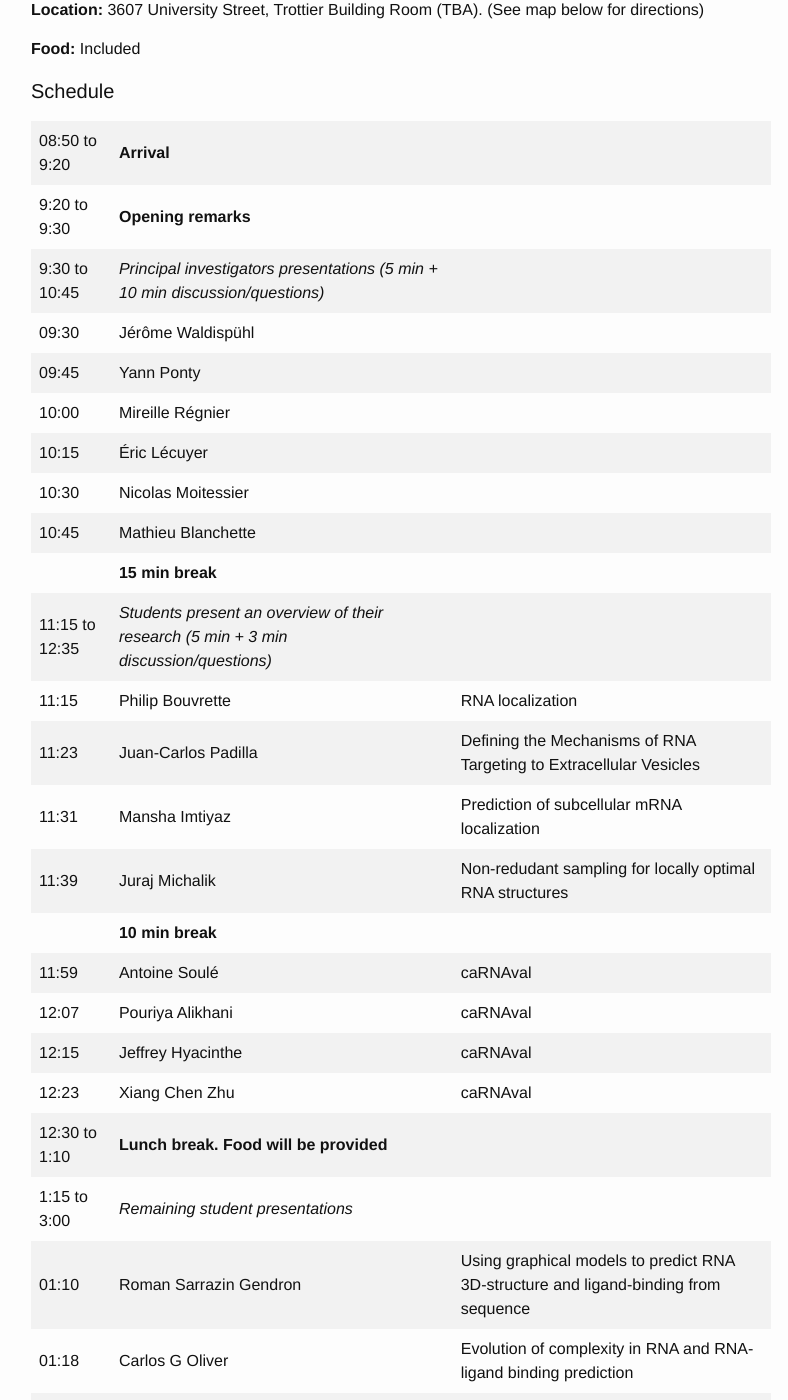
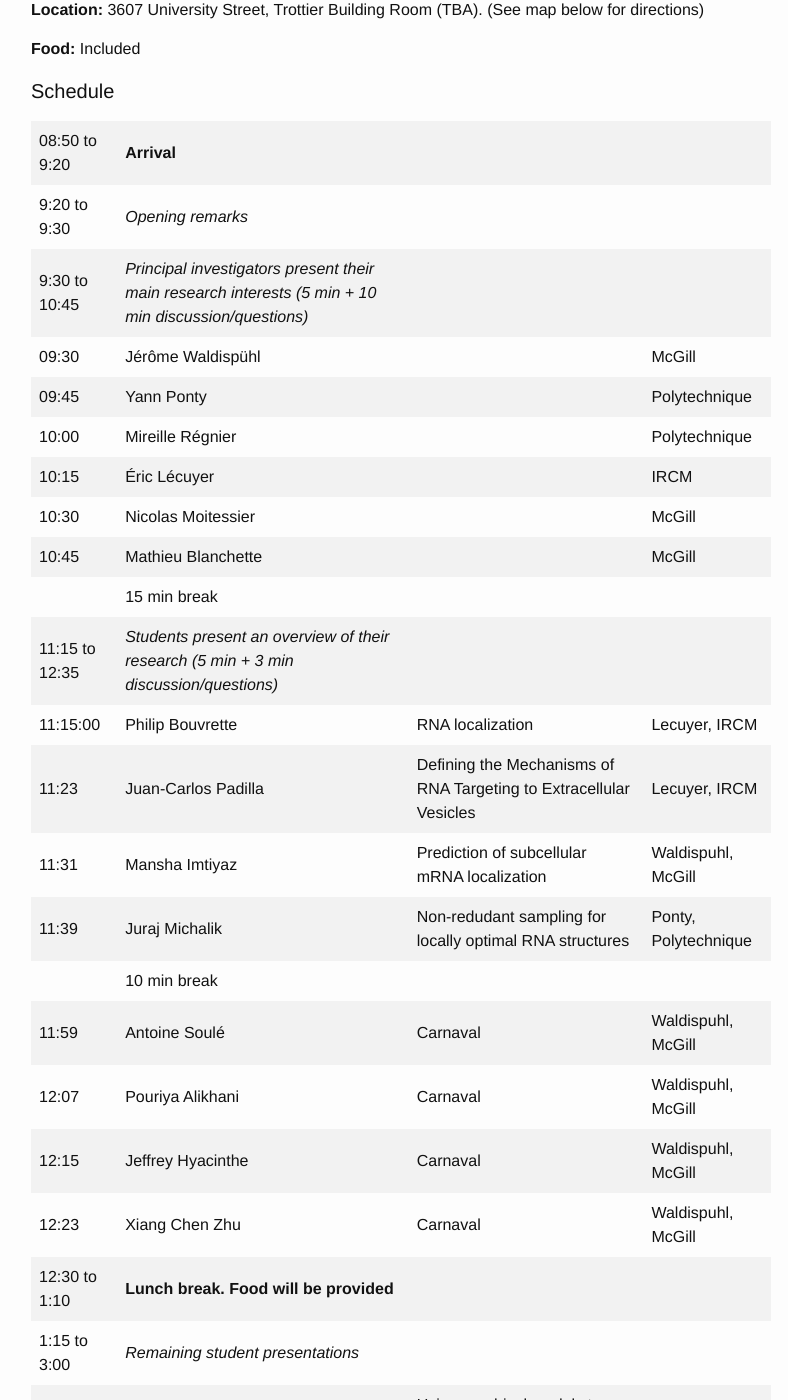
Before and after one commit to cgoliver/cgoliver.github.io, a Jekyll site: the page built from rna.md, in a window 1280 px wide and 1400 px high, scrolled down 322 px. Shown: the whole window, without its empty margins (239-1027 px from the left). Built offline with Jekyll 4.4.1, drawn with Linux system fonts in a browser that asks for light colours; some of the changed text lies outside the part shown.

Commit message:
uni and supervisor

```diff
--- a/rna.md
+++ b/rna.md
@@ -34,44 +34,44 @@
 tr:nth-child(odd){background-color: #f2f2f2}
 </style>
 
+|----------------|-----------------------------------------------------------------------------------------------------|-------------------------------------------------------------------------------------|----------------------|
+| 08:50 to 9:20  | **Arrival**                                                                                             |                                                                                     |                      |
+| 9:20 to 9:30   | *Opening remarks*                                                                                     |                                                                                     |                      |
+| 9:30 to 10:45  | *Principal investigators present their main research interests (5 min + 10 min discussion/questions)* |                                                                                     |                      |
+| 09:30          | Jérôme Waldispühl                                                                                   |                                                                                     | McGill               |
+| 09:45          | Yann Ponty                                                                                          |                                                                                     | Polytechnique        |
+| 10:00          | Mireille Régnier                                                                                    |                                                                                     | Polytechnique        |
+| 10:15          | Éric Lécuyer                                                                                        |                                                                                     | IRCM                 |
+| 10:30          | Nicolas Moitessier                                                                                  |                                                                                     | McGill               |
+| 10:45          | Mathieu Blanchette                                                                                  |                                                                                     | McGill               |
+|                | 15 min break                                                                                        |                                                                                     |                      |
+| 11:15 to 12:35 | *Students present an overview of their research (5 min + 3 min discussion/questions)*                 |                                                                                     |                      |
+| 11:15:00       | Philip Bouvrette                                                                                    | RNA localization                                                                    | Lecuyer, IRCM        |
+| 11:23          | Juan-Carlos Padilla                                                                                 | Defining the Mechanisms of RNA Targeting to Extracellular Vesicles                  | Lecuyer, IRCM        |
+| 11:31          | Mansha Imtiyaz                                                                                      | Prediction of subcellular mRNA localization                                         | Waldispuhl, McGill   |
+| 11:39          | Juraj Michalik                                                                                      | Non-redudant sampling for locally optimal RNA structures                            | Ponty, Polytechnique |
+|                | 10 min break                                                                                        |                                                                                     |                      |
+| 11:59          | Antoine Soulé                                                                                       | Carnaval                                                                            | Waldispuhl, McGill   |
+| 12:07          | Pouriya Alikhani                                                                                    | Carnaval                                                                            | Waldispuhl, McGill   |
+| 12:15          | Jeffrey Hyacinthe                                                                                   | Carnaval                                                                            | Waldispuhl, McGill   |
+| 12:23          | Xiang Chen Zhu                                                                                      | Carnaval                                                                            | Waldispuhl, McGill   |
+| 12:30 to 1:10  | **Lunch break. Food will be provided**                                                                  |                                                                                     |                      |
+| 1:15 to 3:00       | *Remaining student presentations*                                                                     |                                                                                     |                      |
+| 01:10          | Roman Sarrazin Gendron                                                                              | Using graphical models to predict RNA 3D-structure and ligand-binding from sequence | Waldispuhl, McGill   |
+| 01:18          | Carlos G Oliver                                                                                     | Evolution of complexity in RNA and RNA-ligand binding prediction                    | Waldispuhl, McGill   |
+| 01:26          |  Jiaying Luo                                                                                        | RNA binding motifs in riboswitches with known 3D structure.                         | Moitessier, McGill   |
+| 01:34          | Wanlei Wei                                                                                          | Docking of Small Molecules against Nucleic Acid Targets.                            | Moitessier, McGill   |
+| 01:42          | Amir Kadivar                                                                                        | Fast read-to-read alignment                                                         | Blanchette, McGill   |
+| 01:50          | Faizy Ahsan                                                                                         | Prediction of cell-type specific regulation from multi-species comparison           | Blanchette, McGill   |
+|                | **15 min break**                                                                                        |                                                                                     |                      |
+| 02:13          | Christopher Cameron                                                                                 | High-Resolution estimation for true DNA-DNA interaction frequency from Hi-C data    | Blanchette, McGill   |
+| 02:21          | Jeremy Georges-Filteau                                                                              | Prediction of sample origin (phylogenetics networks)                                | Blanchette, McGill   |
+| 02:29          | Mohammed Shamrani                                                                                   | Biological networks                                                                 | Waldispuhl, McGill   |
+| 02:37          | Corbin Hopper                                                                                       | Biological networks as graphs                                                       | Waldispuhl, McGill   |
+| 02:45          | Akash Singh                                                                                         | Phylo : mobile application                                                          | Waldispuhl, McGill   |
+| 02:53          | Eric Zhang                                                                                          | 3D genome browser                                                                   | Waldispuhl, McGill   |
+| 03:00          | **Closing remarks**                                                                                     |                                                                                     |                      |
 
-|----------------|-----------------------------------------------------------------------------------------------------|-------------------------------------------------------------------------------------|
-| 08:50 to 9:20  | **Arrival**                                                                                             |                                                                                     |
-| 9:20 to 9:30   | **Opening remarks**                                                                                     |                                                                                     |
-| 9:30 to 10:45  | *Principal investigators presentations (5 min + 10 min discussion/questions)* |                                                                                     |
-| 09:30          | Jérôme Waldispühl                                                                                   |                                                                                     |
-| 09:45          | Yann Ponty                                                                                          |                                                                                     |
-| 10:00          | Mireille Régnier                                                                                    |                                                                                     |
-| 10:15          | Éric Lécuyer                                                                                        |                                                                                     |
-| 10:30          | Nicolas Moitessier                                                                                  |                                                                                     |
-| 10:45          | Mathieu Blanchette                                                                                  |                                                                                     |
-|                | **15 min break**                                                                                        |                                                                                     |
-| 11:15 to 12:35 | *Students present an overview of their research (5 min + 3 min discussion/questions)*                 |                                                                                     |
-| 11:15       | Philip Bouvrette                                                                                    | RNA localization                                                                    |
-| 11:23          | Juan-Carlos Padilla                                                                                 | Defining the Mechanisms of RNA Targeting to Extracellular Vesicles                  |
-| 11:31          | Mansha Imtiyaz                                                                                      | Prediction of subcellular mRNA localization                                         |
-| 11:39          | Juraj Michalik                                                                                      | Non-redudant sampling for locally optimal RNA structures                            |
-|                | **10 min break**                                                                                        |                                                                                     |
-| 11:59          | Antoine Soulé                                                                                       | caRNAval                                                                           |
-| 12:07          | Pouriya Alikhani                                                                                    | caRNAval                                                                           |
-| 12:15          | Jeffrey Hyacinthe                                                                                   | caRNAval                                                                           |
-| 12:23          | Xiang Chen Zhu                                                                                      | caRNAval                                                                           |
-| 12:30 to 1:10  | **Lunch break. Food will be provided**                                                                  |                                                                                     |
-| 1:15 to 3:00        | *Remaining student presentations*                                                                     |                                                                                     |
-| 01:10          | Roman Sarrazin Gendron                                                                              | Using graphical models to predict RNA 3D-structure and ligand-binding from sequence |
-| 01:18          | Carlos G Oliver                                                                                     | Evolution of complexity in RNA and RNA-ligand binding prediction                    |
-| 01:26          |  Jiaying Luo                                                                                        | RNA binding motifs in riboswitches with known 3D structure.                         |
-| 01:34          | Wanlei Wei                                                                                          | Docking of Small Molecules against Nucleic Acid Targets.                            |
-| 01:42          | Amir Kadivar                                                                                        | Fast read-to-read alignment                                                         |
-| 01:50          | Faizy Ahsan                                                                                         | Prediction of cell-type specific regulation from multi-species comparison           |
-|                | **15 min break**                                                                                        |                                                                                     |
-| 02:13          | Christopher Cameron                                                                                 | High-Resolution estimation for true DNA-DNA interaction frequency from Hi-C data    |
-| 02:21          | Jeremy Georges-Filteau                                                                              | Prediction of sample origin (phylogenetics networks)                                |
-| 02:29          | Mohammed Shamrani                                                                                   | Biological networks                                                                 |
-| 02:37          | Corbin Hopper                                                                                       | Biological networks as graphs                                                       |
-| 02:45          | Akash Singh                                                                                         | Phylo : mobile application                                                          |
-| 02:53          | Eric Zhang                                                                                          | 3D genome browser                                                                   |
-| 03:00          | **Closing remarks**                                                                                     |                                                                                     |
 
 
 
```
